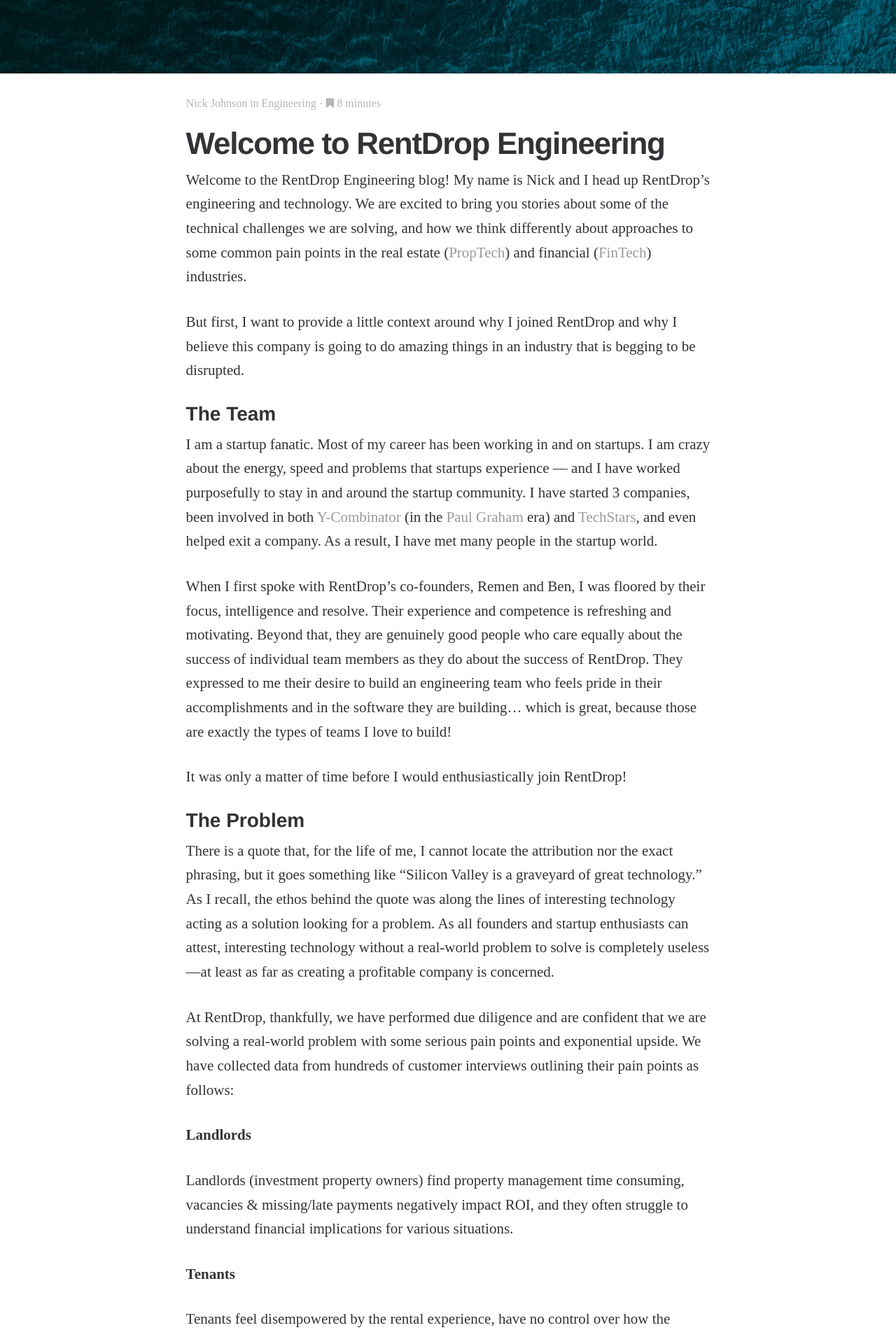
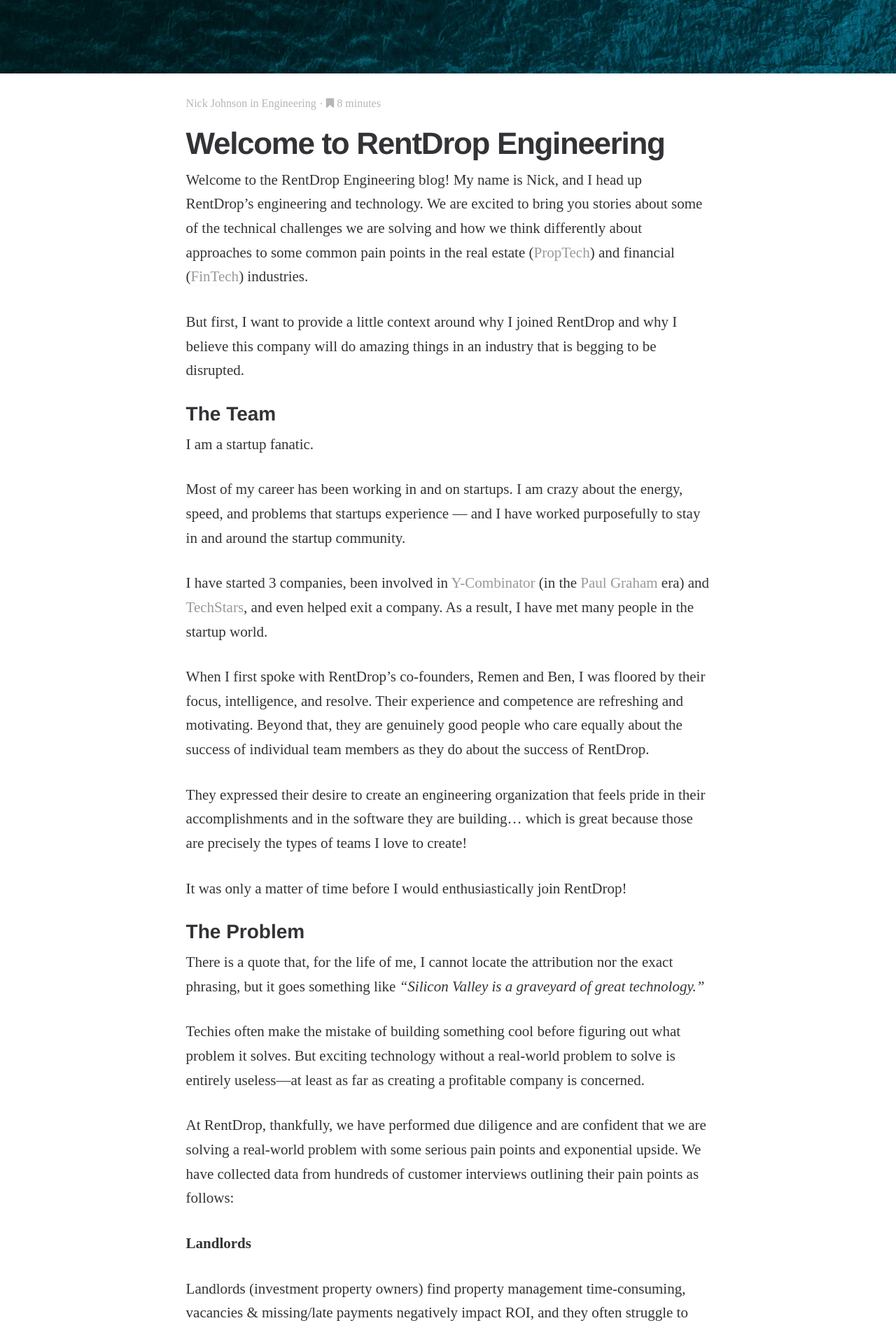
Before and after one commit to rentdrop/rentdrop.github.io, a Jekyll site: the page built from _posts/2021-08-21-welcome-to-rentdrop-engineering.md, in a window 1280 px wide. Shown: the part 355-2256 px from the top of the page at 70% size. Built offline with Jekyll 4.4.1, drawn with Linux system fonts in a browser that asks for light colours; some of the changed text lies outside the part shown.

Commit message:
grammar edits

```diff
--- a/_posts/2021-08-21-welcome-to-rentdrop-engineering.md
+++ b/_posts/2021-08-21-welcome-to-rentdrop-engineering.md
@@ -13,54 +13,70 @@
 square_related: recommend-canoe
 ---
 
-Welcome to the RentDrop Engineering blog! My name is Nick and I head up RentDrop’s engineering and technology. We are excited to bring you stories about some of the technical challenges we are solving, and how we think differently about approaches to some common pain points in the real estate (<a href="https://en.wikipedia.org/wiki/Property_technology" target="_blank">PropTech</a>) and financial (<a href="https://en.wikipedia.org/wiki/Financial_technology" target="_blank">FinTech</a>) industries.
+Welcome to the RentDrop Engineering blog! My name is Nick, and I head up RentDrop's engineering and technology. We are excited to bring you stories about some of the technical challenges we are solving and how we think differently about approaches to some common pain points in the real estate (<a href="https://en.wikipedia.org/wiki/Property_technology" target="_blank">PropTech</a>) and financial (<a href="https://en.wikipedia.org/wiki/Financial_technology" target="_blank">FinTech</a>) industries.
 
-But first, I want to provide a little context around why I joined RentDrop and why I believe this company is going to do amazing things in an industry that is begging to be disrupted.
+But first, I want to provide a little context around why I joined RentDrop and why I believe this company will do amazing things in an industry that is begging to be disrupted.
 
 ## The Team
-I am a startup fanatic. Most of my career has been working in and on startups. I am crazy about the energy, speed and problems that startups experience — and I have worked purposefully to stay in and around the startup community. I have started 3 companies, been involved in both <a href="https://www.ycombinator.com/" target="_blank">Y-Combinator</a> (in the <a href="https://en.wikipedia.org/wiki/Paul_Graham_(programmer)" target="_blank">Paul Graham</a> era) and <a href="https://www.techstars.com/" target="_blank">TechStars</a>, and even helped exit a company. As a result, I have met many people in the startup world.
+I am a startup fanatic.
 
-When I first spoke with RentDrop’s co-founders, Remen and Ben, I was floored by their focus, intelligence and resolve. Their experience and competence is refreshing and motivating. Beyond that, they are genuinely good people who care equally about the success of individual team members as they do about the success of RentDrop. They expressed to me their desire to build an engineering team who feels pride in their accomplishments	 and in the software they are building… which is great, because those are exactly the types of teams I love to build!
+Most of my career has been working in and on startups. I am crazy about the energy, speed, and problems that startups experience — and I have worked purposefully to stay in and around the startup community.
+
+I have started 3 companies, been involved in <a href="https://www.ycombinator.com/" target="_blank">Y-Combinator</a> (in the <a href="https://en.wikipedia.org/wiki/Paul_Graham_(programmer)" target="_blank">Paul Graham</a> era) and <a href="https://www.techstars.com/" target="_blank">TechStars</a>, and even helped exit a company. As a result, I have met many people in the startup world.
+
+When I first spoke with RentDrop's co-founders, Remen and Ben, I was floored by their focus, intelligence, and resolve. Their experience and competence are refreshing and motivating. Beyond that, they are genuinely good people who care equally about the success of individual team members as they do about the success of RentDrop.
+
+They expressed their desire to create an engineering organization that feels pride in their accomplishments and in the software they are building... which is great because those are precisely the types of teams I love to create!
 
 It was only a matter of time before I would enthusiastically join RentDrop!
 
 ## The Problem
-There is a quote that, for the life of me, I cannot locate the attribution nor the exact phrasing, but it goes something like “Silicon Valley is a graveyard of great technology.” As I recall, the ethos behind the quote was along the lines of interesting technology acting as a solution looking for a problem. As all founders and startup enthusiasts can attest, interesting technology without a real-world problem to solve is completely useless—at least as far as creating a profitable company is concerned.
+There is a quote that, for the life of me, I cannot locate the attribution nor the exact phrasing, but it goes something like _“Silicon Valley is a graveyard of great technology.”_
+
+Techies often make the mistake of building something cool before figuring out what problem it solves. But exciting technology without a real-world problem to solve is entirely useless—at least as far as creating a profitable company is concerned.
 
 At RentDrop, thankfully, we have performed due diligence and are confident that we are solving a real-world problem with some serious pain points and exponential upside. We have collected data from hundreds of customer interviews outlining their pain points as follows:
 
 **Landlords**
 
-Landlords (investment property owners) find property management time consuming, vacancies & missing/late payments negatively impact ROI, and they often struggle to understand financial implications for various situations.
+Landlords (investment property owners) find property management time-consuming, vacancies & missing/late payments negatively impact ROI, and they often struggle to understand financial implications for various situations.
 
 **Tenants**
 
-Tenants feel disempowered by the rental experience, have no control over how the landlord demands to receive rent payments (e.g. paper checks), feel like they do not receive value proportionate to their rent payment.
+Tenants feel disempowered by the rental experience, have no control over how the landlord demands to receive rent payments (e.g., paper checks), feel like they do not receive value proportionate to their rent payment.
 
 **Connecting the dots**
 
-In 2007, the financial crisis drove travelers to demand cheaper options than a hotel. At the same time, people who had extra space in their home or even secondary houses were looking for ways to ease their financial burden. Airbnb was born and seized the opportunity.
+In 2007, the financial crisis drove travelers to demand cheaper options than a hotel. At the same time, people who had extra space in their homes or even secondary houses were looking for ways to ease their financial burden. Thus, Airbnb was born and seized the opportunity.
 
-In the 2020, COVID-19 caused vacancies to skyrocket as people fled the city in search of lower-cost living as we all adapted to the work-from-home movement. As a result, landlords are being forced to adapt and  modernize in response to different demand. RentDrop was born and is seizing the opportunity.
+In 2020, COVID-19 caused vacancies to skyrocket as people fled the city searching for lower-cost living as we all adapted to the work-from-home movement. As a result, landlords are being forced to adapt and modernize in response to different demands. Thus, RentDrop was born and isseizing the opportunity.
 
 ## The Culture
-Culture is the heartbeat of the company. I have worked on interesting problems with negative culture before, and let me tell you… **culture matters more** than interesting tech! At RentDrop, we are what I like to call **human-first**. Meaning, we are humans before we are employees or engineers. What this means is that leadership and other team members recognize that you have a life with people you care for. Everyone has their own unique situation with different and evolving circumstances. **We believe that creating an environment where you feel understood and supported is key to building a trusting, reliable and engaged team.**
+Culture is the heartbeat of the company. I have worked on interesting problems with negative culture before, and let me tell you… **culture matters more** than interesting tech!
 
-In practice, what this means is that we offer **unlimited PTO** — which basically means let’s just have a conversation about your time off and how we can meet your personal needs while also not leaving the team in a bad place. Additionally, we are a **distributed engineering team**. Work from your bedroom, or a coffee shop, or a shared office… or a mountain top. Basically, **if you have Internet there, connect with your team from there!** Even prior to COVID, I was building and scaling distributed engineering teams. This is not something new to us, this is how we all should have been working for years.
+At RentDrop, we have a **human-first ethos**. That means we believe all employees are people first, employees second. Leadership and other team members recognize that you have a life with people you care for. Everyone has their own unique situation with different and evolving circumstances. **Creating an environment where you feel understood and supported is key to building a trusting, reliable and engaged team.**
+
+In practice, what this means is that we offer **unlimited PTO** — which basically means let's just have a conversation about your time off and how we can meet your personal needs while also notleaving the team in a bad place.
+
+Additionally, we are a **distributed engineering team**. Work from your bedroom, a coffee shop, a shared office... or even a mountain top. Basically, **if you have Internet there, connect with your team from there!** Even before COVID, I was building and scaling distributed engineering teams. This is not something new to us, and this is how we all should have been working for years.
 
 
 ## The Technology
-This is where things get really interesting! We feel like we are solving some really big, interesting problems in an industry that is stuck in the 1900s. But in addition to the interesting problems, we are using interesting technology. We are building RentDrop in a **services architecture** with Docker containers deployed to EC2 and Fargate instances. We are working hard to create the **best possible developer experience** with **CI/CD and blue/green deployments** — not shying away from buiding internal tooling for the purpose of making our lives better. I truly believe that happy developers are productive developers… and happy, productive developers produce high quality, tested, reliable code.
+This is where things get really interesting! We feel like we are solving some really big, interesting problems in an industry that is stuck in the 1900s.
+
+But in addition to the exciting problems, we are also deploying exciting technology. We are building RentDrop in a services architecture with Docker containers deployed to EC2 and Fargate instances. We are working hard to create the **best possible developer experience** with **CI/CD** and **blue/green deployments** — not shying away from building internal tooling to make our lives better.
+
+I truly believe that happy developers are productive developers... and happy, productive developers produce high-quality, tested, reliable code.
 
 **We are building for scale.**
 
-The long-term rental market sees $512 billion of rent payments annually with more than 43 million tenants. Capturing just fractions of that industry, requires that we optimize for maximum reliability and horizontal scaling.
+The long-term rental market sees $512 billion of rent payments annually, with more than 43 million tenants. Capturing just fractions of that industry requires that we optimize for maximum reliability and horizontal scaling.
 
-Lastly, we are exploring and leveraging “tomorrow’s” technology expectations today. I can’t divulge too much, but I will drop a single word here and let you fill in the gaps… **_crypto_**!
+Lastly, we are exploring and leveraging "tomorrow's" technology expectations today. I can't divulge too much, but I will drop a single word here and let you fill in the gaps… **_crypto_**!
 
-Fundamentally, we are committed to doing what it takes to build the highest quality product and features for our customers. As such we are **tightly coupled with our Product and Design teams**. We work in small squads that address focused tasks. We believe that keeping engineers close to our customers drives empathy and understanding. We are working together, side by side, to build solutions for landlords and tenants.
+Fundamentally, we are committed to doing what it takes to build the highest quality product and features for our customers. As such, we are **tightly coupled with our Product and Design teams**. We work in small squads that address focused tasks. We believe that keeping engineers close to our customers drives empathy and understanding. Therefore, we are working together, side by side, to build solutions for landlords and tenants.
 
 ## What's Next?
-In the coming weeks and months, you will see posts about problems that we are solving, how we are scaling, how we are building interesting features with tomorrow’s tech _cough-crypto-cough_, and more.
+In the coming weeks and months, you will see posts about problems that we are solving, the infrastructure we're scaling, how we are building interesting features with tomorrow's tech _cough-crypto-cough_, and more.
 
-We have so many things to build for our customers. If any of this sounds interesting to you, please take a look at our [careers](/job-openings) page or send an email to careers@rentdrop.io.
+We have so many things to build for our customers. If any of this sounds interesting to you, please check out our [careers](/job-openings) page or send an email to careers@rentdrop.io.
```
